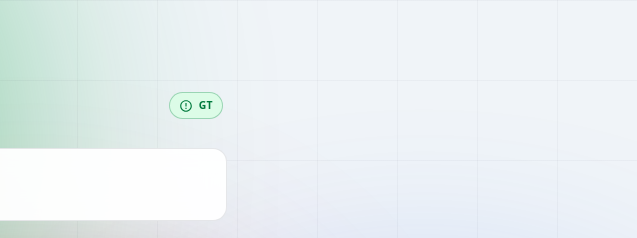
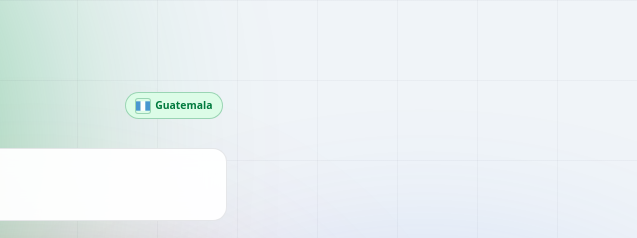
Before and after one commit to KevDev2711/racket-sports-gt, a website: page public/index.html in a window 1280 px wide. Shown: the top 238 px of the page, 643-1280 px from the left. Drawn offline with Linux system fonts and the light colour scheme.

Commit message:
reemplazar badge por bandera

```diff
--- a/public/index.html
+++ b/public/index.html
@@ -243,9 +243,13 @@
         <span class="brand-tag">Tracker</span>
       </div>
     </a>
-    <div class="gt-badge" title="Hecho en Guatemala">
-      <svg viewBox="0 0 24 24" fill="currentColor" aria-hidden="true"><path d="M12 2C6.48 2 2 6.48 2 12s4.48 10 10 10 10-4.48 10-10S17.52 2 12 2zm0 18c-4.41 0-8-3.59-8-8s3.59-8 8-8 8 3.59 8 8-3.59 8-8 8zm-1-13h2v6h-2zm0 8h2v2h-2z"/></svg>
-      <span>GT</span>
+      <div class="gt-badge" title="Hecho en Guatemala">
+      <svg viewBox="0 0 36 24" width="18" height="12" aria-hidden="true" style="border-radius:2px;box-shadow:0 0 0 1px color-mix(in srgb, var(--gt) 30%, transparent)">
+        <rect width="12" height="24" x="0" fill="#4997D0"/>
+        <rect width="12" height="24" x="12" fill="#FFFFFF"/>
+        <rect width="12" height="24" x="24" fill="#4997D0"/>
+      </svg>
+      <span>Guatemala</span>
     </div>
   </header>
 
```
Also changed, not shown: 1 other file.
